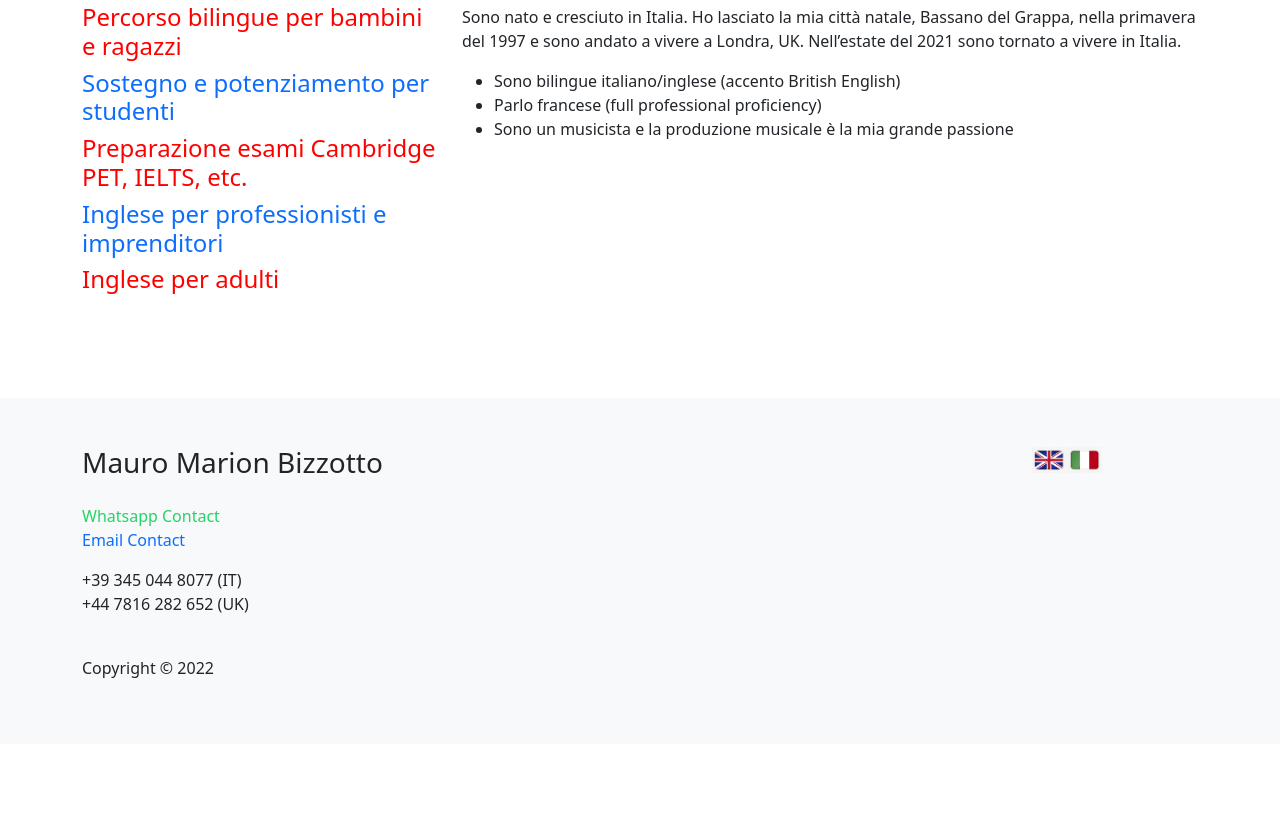
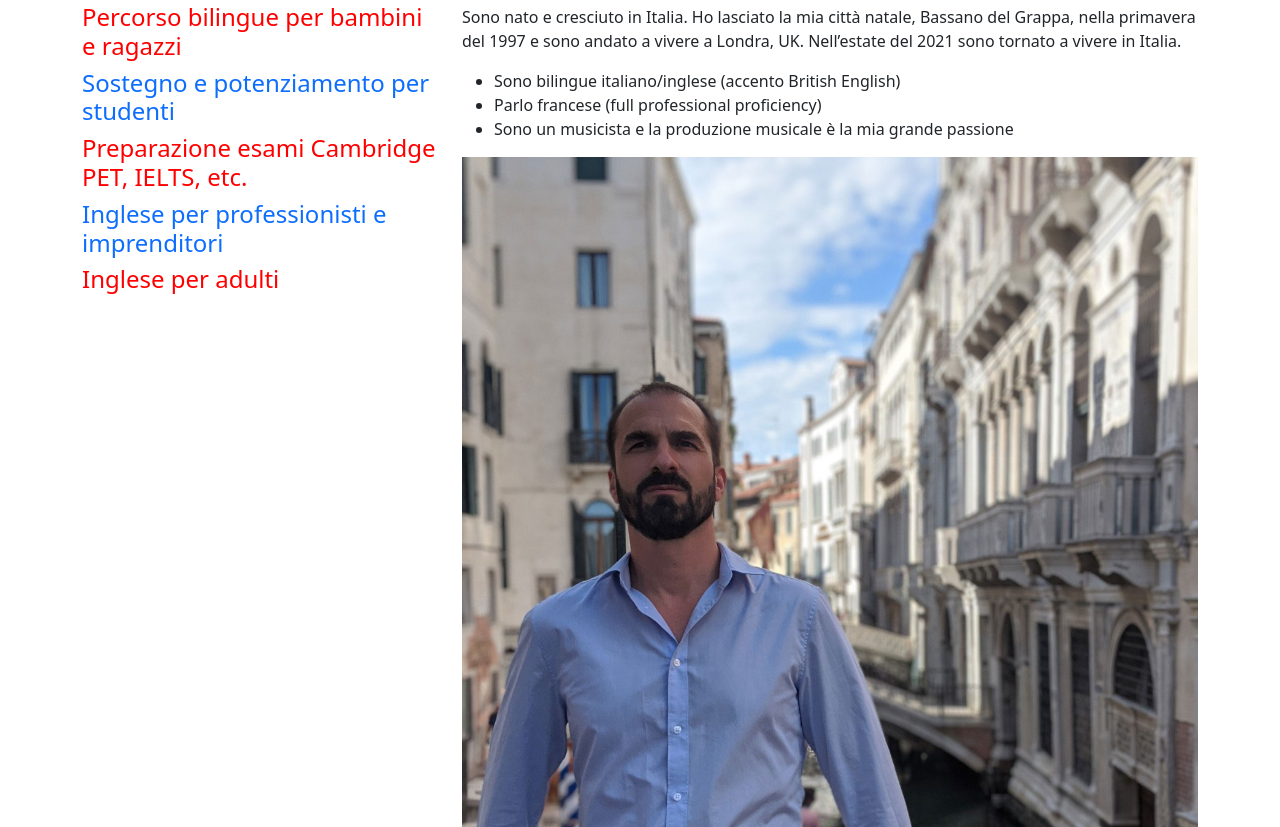
Before and after one commit to viaora/ingleseperfetto, a plain HTML site: page index-it.html in a window 1280 px wide. Shown: the part 1233-2060 px from the top of the page. Before the commit the page ends 1977 px from the top, so only its background shows below. Drawn offline with nearby package versions, Linux system fonts and the light colour scheme.

Commit message:
photo, footer fixes

```diff
--- a/index-it.html
+++ b/index-it.html
@@ -137,6 +137,8 @@
                         <li>Parlo francese (full professional proficiency)</li>
                         <li>Sono un musicista e la produzione musicale è la mia grande passione</li>
                     </ul>
+
+                    <img class="img-fluid" src="assets/mauro-marion-bizzotto-Venice-July-2020.jpg">
                 </div>
 
 
@@ -162,7 +164,7 @@
                     </p>
 
                 </div>
-                <div class="col-2 d-flex">
+                <div class="col-0 d-flex">
                     <a href="index.html"><img src="assets/United-Kingdom-flag-icon-on-transparent-background-PNG.png"
                             width="35px"></a>
                     <a href="index-it.html"><img src="assets/Italy-flag-icon-on-transparent-background-PNG.png"
```
Also changed, not shown: index.html (+4 -1 lines), assets/mauro-marion-bizzotto-Venice-July-2020.jpg (added).
